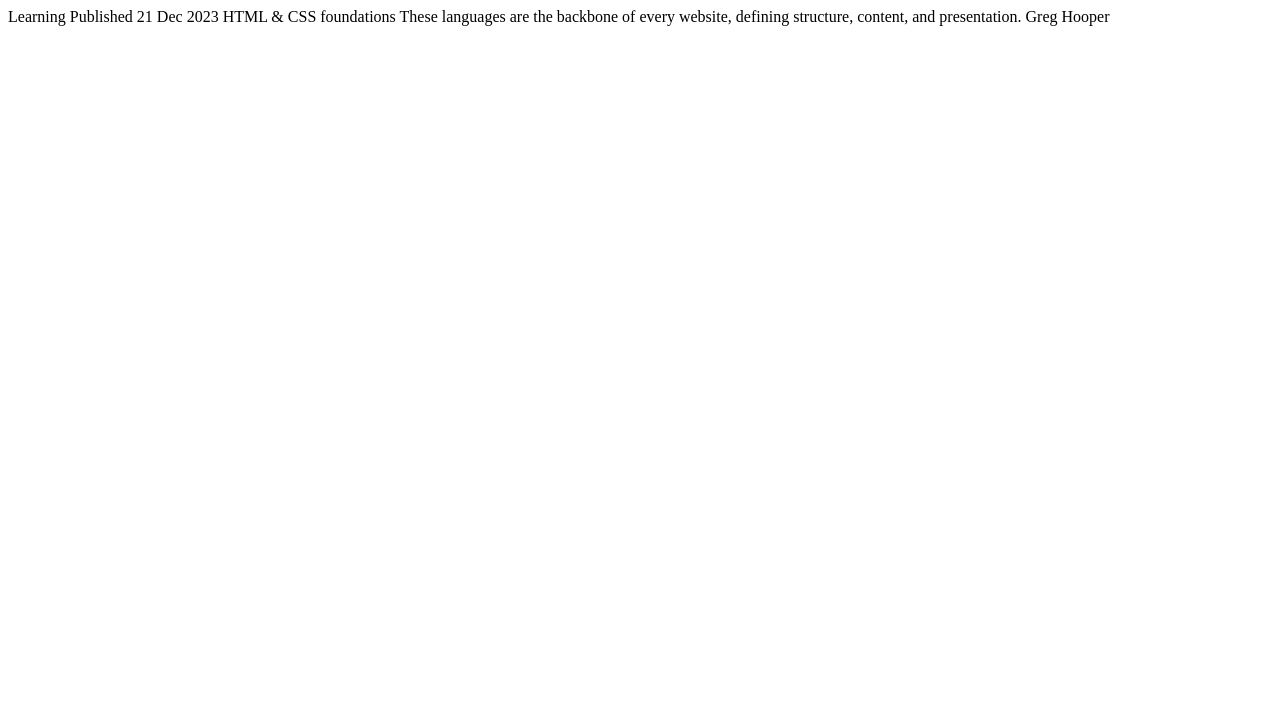
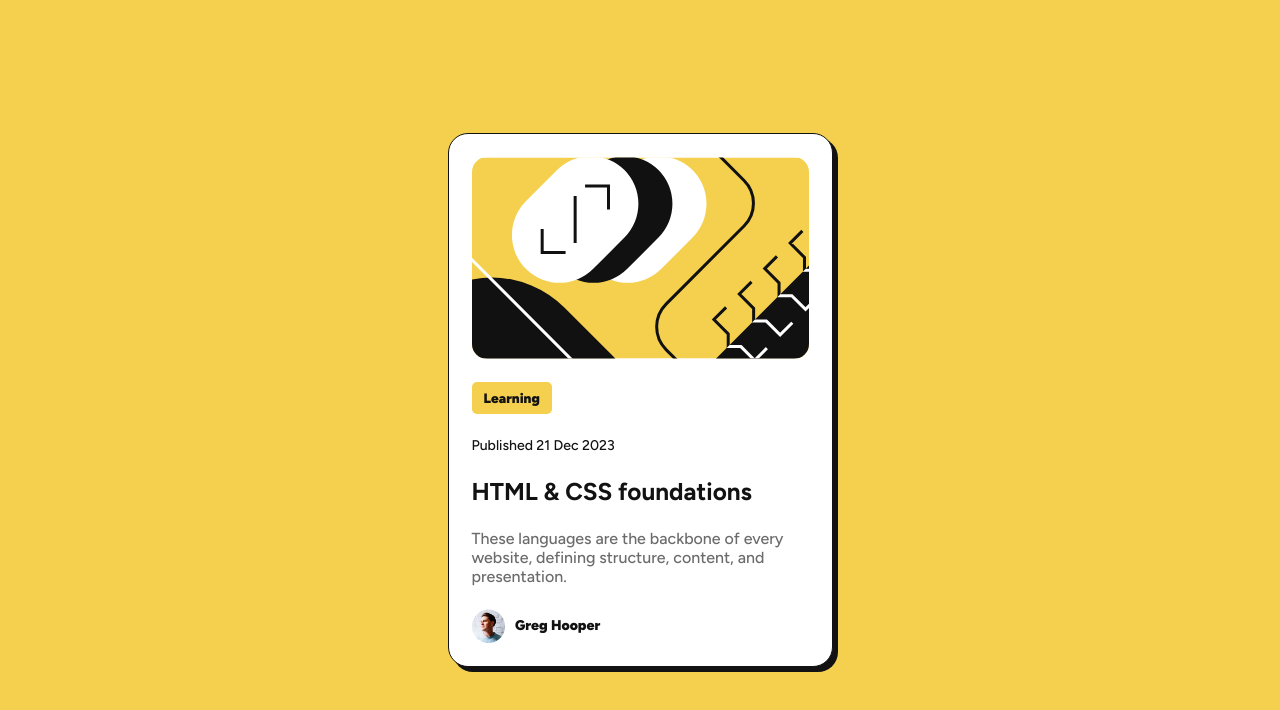
Before and after one commit to IvanInterfaceDeveloper/blog-preview-card, a plain HTML site: page index.html in a window 1280 px wide. Drawn offline with Linux system fonts and the light colour scheme.

Commit message:
Finalización de reto HTML y CSS

```diff
--- a/index.html
+++ b/index.html
@@ -6,20 +6,26 @@
 
   <link rel="icon" type="image/png" sizes="32x32" href="./assets/images/favicon-32x32.png">
 
+  <link rel="stylesheet" href="style.css">
+
   <title>Frontend Mentor | Blog preview card</title>
 
 </head>
 <body>
 
-  Learning
-
-  Published 21 Dec 2023
-
-  HTML & CSS foundations
-
-  These languages are the backbone of every website, defining structure, content, and presentation.
-
-  Greg Hooper
+  <main class="main">
+    <div class="card">
+      <img class="image" src="assets/images/illustration-article.svg" alt="image article">
+      <h2 class="label">Learning</h2>
+      <p class="date">Published 21 Dec 2023</p>
+      <h1 class="title">HTML & CSS foundations</h1>
+      <p class="description">These languages are the backbone of every website, defining structure, content, and presentation.</p>
+      <div class="user">
+        <img class="user__image" src="assets/images/image-avatar.webp" alt="photo of Greg Hooper">
+        <p class="user__name">Greg Hooper</p>
+      </div>
+    </div>
+  </main>
 
 </body>
 </html>
--- /dev/null
+++ b/style.css
@@ -0,0 +1,77 @@
+@import url('https://fonts.googleapis.com/css2?family=Figtree:ital,wght@0,300..900;1,300..900&display=swap');
+
+:root {
+    --Yellow: hsl(47, 88%, 63%);
+    --White: hsl(0, 0%, 100%);
+    --Gray-500: hsl(0, 0%, 42%);
+    --Gray-950: hsl(0, 0%, 7%);
+}
+* {
+    margin: 0;
+    padding: 0;
+    box-sizing: border-box;
+}
+body {
+    background: var(--Yellow);
+    font-family: "Figtree", sans-serif;
+    font-weight: 500;
+    color: var(--Gray-950);
+}
+.main {
+    height: 100vh;
+    display: flex;
+    justify-content: center;
+    align-items: center;
+}
+.card {
+    background: var(--White);
+    width: 385px;
+    border-radius: 20px;
+    border: 1px solid var(--Gray-950);
+    box-shadow: 5px 5px 0 var(--Gray-950);
+    padding: 23px;
+    display: flex;
+    flex-direction: column;
+    gap: 23px;
+}
+.image {
+    width: 100%;
+    border-radius: 15px;
+}
+.label {
+    align-self: flex-start;
+    padding: 8px 12px;
+    background: var(--Yellow);
+    font-weight: 900;
+    font-size: 0.85em;
+    border-radius: 5px;
+
+}
+.date {
+    font-size: 0.88em;
+}
+.title {
+    font-size: 1.52em;
+}
+.description {
+    color: var(--Gray-500);
+}
+.user {
+    display: flex;
+    gap: 10px;
+    align-items: center;
+
+    .user__image {
+        height: 34px;
+    }
+    .user__name {
+        font-size: 0.88em;
+        font-weight: 900;
+    }
+}
+
+@media screen and (max-width: 375px){
+    .card {
+        margin: 23px;
+    }
+}
```
